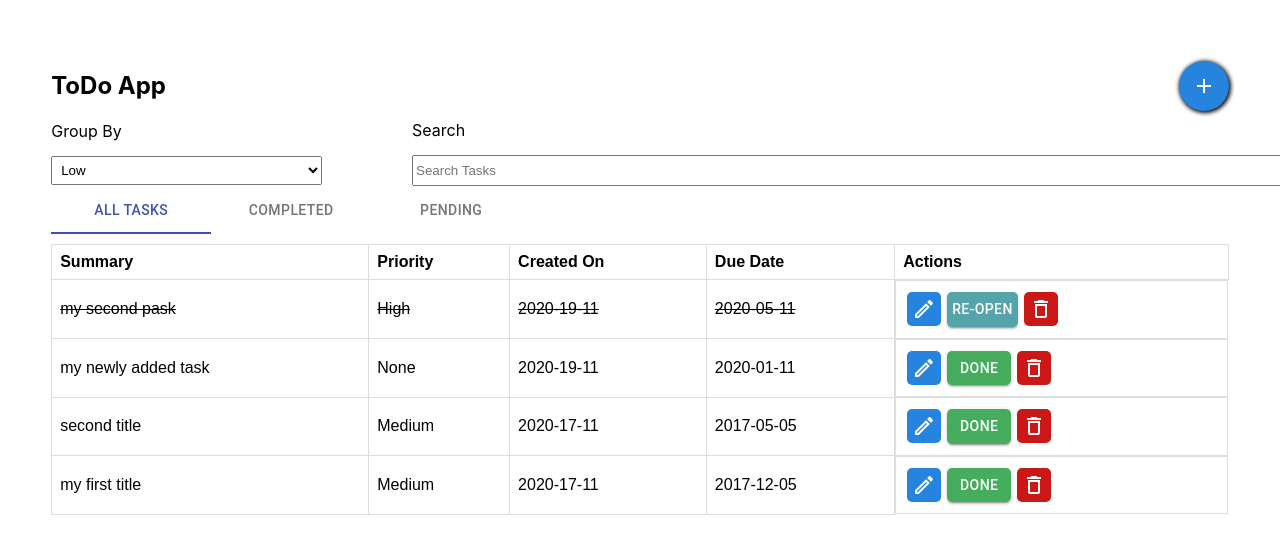
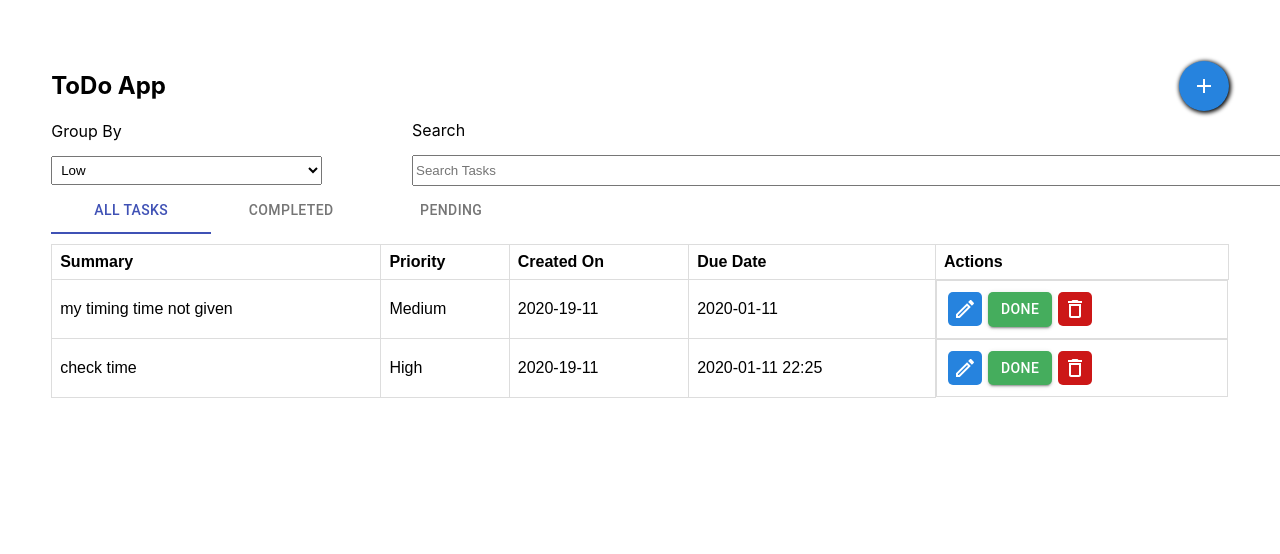
Before and after one commit to jyotsana-khaparde/maxxton-todo-frontend, a React (Create React App) app in the folder maxxton-todo-frontend/: page / in a window 1280 px wide. Shown: the top 554 px of the page. Built offline with nearby package versions, Linux system fonts and the light colour scheme; data requests are answered from the project's data file.

Commit message:
validation for date and time

```diff
--- a/maxxton-todo-frontend/db.json
+++ b/maxxton-todo-frontend/db.json
@@ -1,40 +1,24 @@
 {
   "tasks": [
     {
-      "id": 6,
+      "id": "6f47fd24-78eb-4815-83c7-63ba66e236be",
       "CurrentState": "Pending",
-      "Title": "my first title",
-      "Description": "my first Description",
-      "CreatedAt": "November 17, 2020",
-      "DueDate": "2017-05-12T10:30",
-      "Priority": "Medium"
+      "Title": "check time",
+      "Description": "Description for check time",
+      "CreatedAt": "November 19, 2020",
+      "DueDate": "2020-11-01",
+      "DueTime": "22:25",
+      "Priority": "High"
     },
     {
-      "id": "aacfcfbe-30d0-4e97-99b1-0ea57ea24324",
+      "id": "faaa2e23-a8e6-438a-a98d-5a88a1e6fadd",
       "CurrentState": "Pending",
-      "Title": "second title",
-      "Description": "second Description",
-      "CreatedAt": "November 17, 2020",
-      "DueDate": "2017-05-05T10:32",
+      "Title": "my timing time not given",
+      "Description": "Description if timing time not given",
+      "CreatedAt": "November 19, 2020",
+      "DueDate": "2020-11-01",
+      "DueTime": "",
       "Priority": "Medium"
-    },
-    {
-      "id": "9e8fd28c-e44a-4e79-a3da-c8f306565ebb",
-      "CurrentState": "Pending",
-      "Title": "my newly added task",
-      "Description": "my newly added task Description",
-      "CreatedAt": "November 19, 2020",
-      "DueDate": "2020-11-01T01:25",
-      "Priority": "None"
-    },
-    {
-      "id": "4623fc5e-a1d9-48e5-836b-a429a9063404",
-      "CurrentState": "Done",
-      "Title": "my second pask",
-      "Description": "my second pask",
-      "CreatedAt": "November 19, 2020",
-      "DueDate": "2020-11-05T01:25",
-      "Priority": "High"
     }
   ]
 }
--- a/maxxton-todo-frontend/src/components/add-task-form.js
+++ b/maxxton-todo-frontend/src/components/add-task-form.js
@@ -15,6 +15,7 @@ class TaskModal extends Component {
             description: props.taskDataObject && props.taskDataObject.Description || '',
             dueDate: props.taskDataObject && props.taskDataObject.DueDate || '',
             priority: props.taskDataObject && props.taskDataObject.Priority || '',
+            dueTime: props.taskDataObject && props.taskDataObject.DueTime || '',
             isTitleError: true,
             isDescriptionError: true
         }
@@ -56,6 +57,7 @@ class TaskModal extends Component {
                 Description: this.state.description,
                 CreatedAt: this.props.taskDataObject.CreatedAt,
                 DueDate: this.state.dueDate,
+                DueTime: this.state.dueTime,
                 Priority: this.state.priority
             }
             console.log('payload inside Edit Task handleSubmit modal ->', payload);
@@ -68,6 +70,7 @@ class TaskModal extends Component {
                 Description: this.state.description,
                 CreatedAt: moment(new Date()).format("MMMM DD, YYYY"),
                 DueDate: this.state.dueDate,
+                DueTime: this.state.dueTime,
                 Priority: this.state.priority
             }
             console.log('payload inside Add Task handleSubmit modal ->', payload);
@@ -92,19 +95,33 @@ class TaskModal extends Component {
                 <label>Description</label><br/>
                 <textarea readOnly={this.props.heading === 'View Task'} name='description' value={this.state.description} onChange={this.handleChange} placeholder='Description' style={{padding: 5, margin: '6px 0px 6px 0px', width: 588, height: 100}} /><br/>
                 <div style={{ display: 'flex', justifyContent: 'space-between' }}>
+                    <div style={{ display: 'flex' }}>
                         <div>
                             <label>Due Date</label><br/>
                             <TextField
                                 style={{padding: 5, margin: '6px 0px 6px 0px'}}
                                 name='dueDate'
-                            id="datetime-local"
-                            type="datetime-local"
+                                type="date"
                                 value={this.state.dueDate}
                                 onChange={this.handleChange}
                                 InputProps={{
                                     readOnly: this.props.heading === 'View Task', // if it is view modal then only readOnly will be true
                                 }}
                             />
+                        </div>
+                        <div>
+                            <label>Time</label><br/>
+                            <TextField
+                                style={{ marginTop: 11 }}
+                                name='dueTime'
+                                type="time"
+                                value={this.state.dueTime}
+                                onChange={this.handleChange}
+                                InputLabelProps={{
+                                shrink: true,
+                                }}
+                            />
+                        </div>
                     </div>
                     <div>
                         <label>Priority</label><br/>
--- a/maxxton-todo-frontend/src/components/list.js
+++ b/maxxton-todo-frontend/src/components/list.js
@@ -93,7 +93,7 @@ class ListPage extends Component {
                                     {moment(dataLists.CreatedAt).format("YYYY-DD-MM")}
                                 </td>
                                 <td style={{border: '1px solid #dddddd', textAlign: 'left', padding: 8, textDecoration: dataLists.CurrentState === 'Done' ? 'line-through' : 'none'}}>
-                                    {moment(dataLists.DueDate).format("YYYY-DD-MM") || null}
+                                    {moment(dataLists.DueDate).format("YYYY-DD-MM") || null} {dataLists.DueTime || null}
                                 </td>
                                 <td style={{border: '1px solid #dddddd', textAlign: 'left', padding: 8, display: 'flex'}}>
                                     <EditOutlinedIcon
```
Lines whose indentation alone changed are shown as unchanged.
